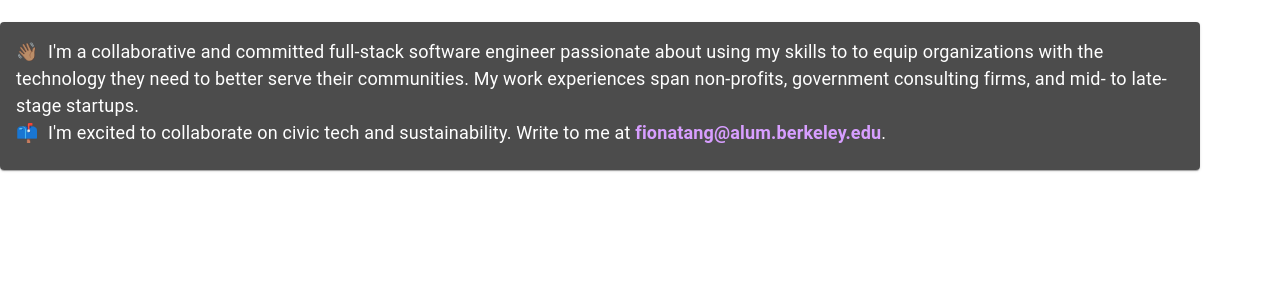
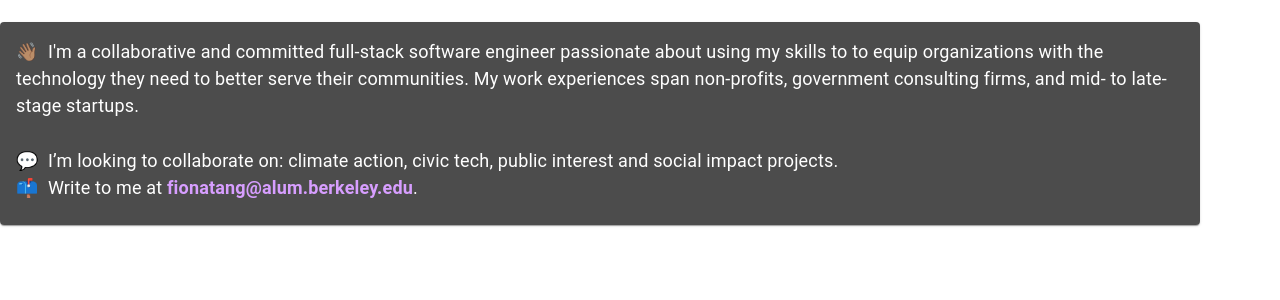
Before and after one commit to fionatagious/fiona.works, a Next.js app: page /resume/overview in a window 1280 px wide. Shown: the top 300 px of the page. Built offline with nearby package versions, Linux system fonts and the light colour scheme.

Commit message:
overview

```diff
--- a/pages/resume/overview.js
+++ b/pages/resume/overview.js
@@ -11,8 +11,12 @@ export default function Overview() {
         <Typography className={utils.descriptionText}>
           👋🏽&nbsp;&nbsp;I&apos;m a collaborative and committed full-stack software engineer passionate about using my skills to to equip organizations with the technology they need to better serve their communities. My work experiences span non-profits, government consulting firms, and mid- to late-stage startups.
         </Typography>
+        <br/>
         <Typography className={utils.descriptionText}>
-          📫&nbsp;&nbsp;I&apos;m excited to collaborate on civic tech and sustainability. Write to me at <a href="mailto: fionatang@alum.berkeley.edu" className={utils.email}>fionatang@alum.berkeley.edu</a>.
+          💬&nbsp;&nbsp;I’m looking to collaborate on: climate action, civic tech, public interest and social impact projects.
+        </Typography>
+        <Typography className={utils.descriptionText}>
+          📫&nbsp;&nbsp;Write to me at <a href="mailto: fionatang@alum.berkeley.edu" className={utils.email}>fionatang@alum.berkeley.edu</a>.
         </Typography>
       </CardContent>
     </Card>
```
